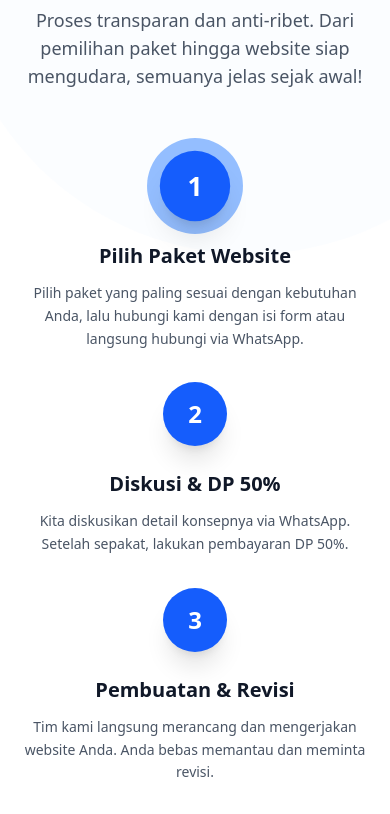
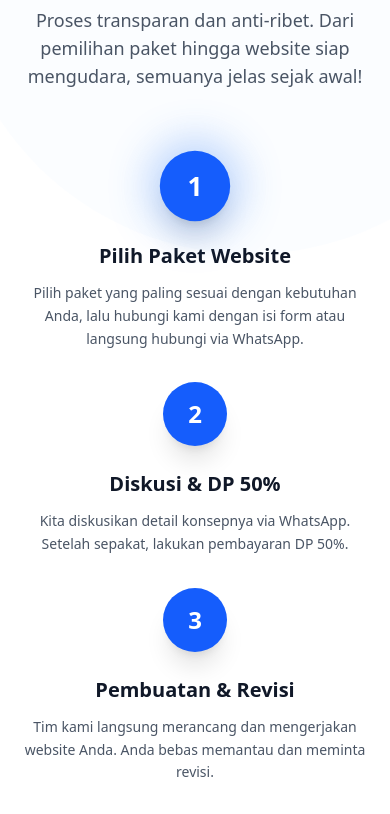
Before and after one commit to revtech-id/revtech-website, a Next.js app in the folder apps/frontend/: page /jasa-web in a window 390 px wide. Shown: the part 4240-5054 px from the top of the page. Built offline with nearby package versions, Linux system fonts and the light colour scheme.

Commit message:
fix(ui): refactor step glow effect from filter blur to box-shadow for strict mobile browser compatibility

```diff
--- a/apps/frontend/components/harga/WorkflowSteps.tsx
+++ b/apps/frontend/components/harga/WorkflowSteps.tsx
@@ -64,8 +64,8 @@ export default function WorkflowSteps() {
                 onClick={() => setActiveStep(index)}
                 className="relative z-10 flex flex-col items-center text-center group cursor-pointer"
               >
-                <div className="relative mb-6">
-                  <div className={`absolute inset-0 bg-blue-500 rounded-full blur-[20px] scale-150 transition-opacity duration-700 ${isActive ? 'opacity-40 animate-pulse' : 'opacity-0'}`} />
+                <div className="relative mb-6 inline-flex justify-center items-center">
+                  <div className={`absolute inset-0 rounded-full transition-opacity duration-700 ${isActive ? 'shadow-[0_0_40px_15px_rgba(59,130,246,0.6)] sm:shadow-[0_0_50px_20px_rgba(59,130,246,0.6)] animate-pulse' : 'opacity-0'}`} />
                   <div className={`relative w-16 h-16 sm:w-20 sm:h-20 rounded-full flex items-center justify-center shadow-xl bg-blue-600 text-white font-black text-2xl transition-transform duration-300 ${isActive ? 'scale-110' : 'group-hover:scale-105'}`}>
                     {index + 1}
                   </div>
```
